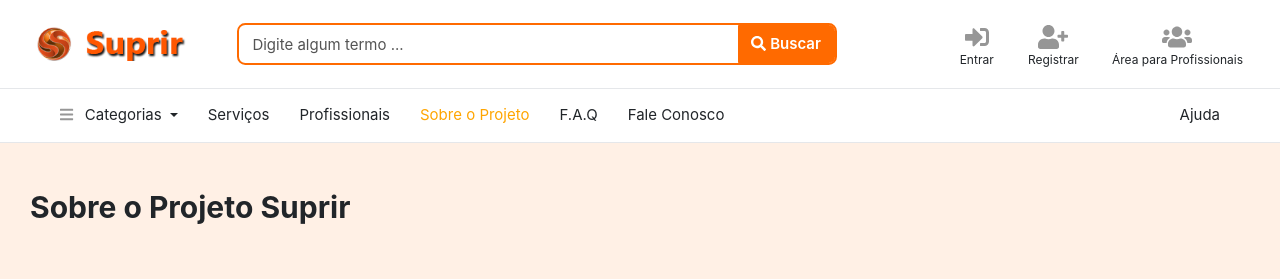
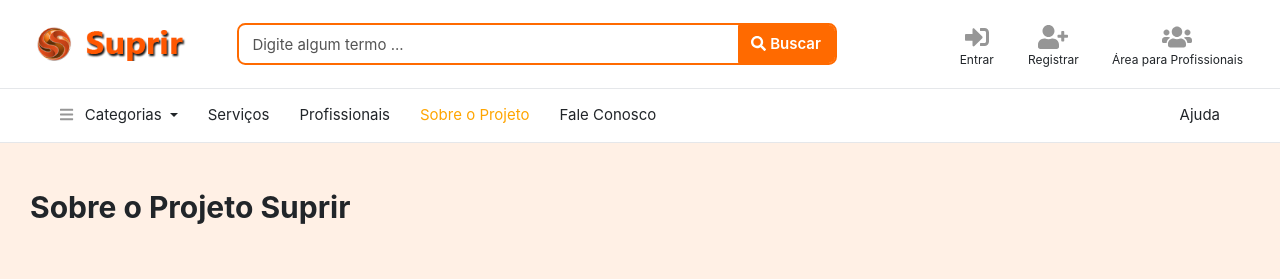
Before and after one commit to caioccc/suprir, a Django app: page /sobre/ in a window 1280 px wide. Shown: the top 280 px of the page. Run offline with Django 3.2, Linux system fonts and the light colour scheme; data comes from the database, SQL or seed files in the repository; both versions use the stored data as it was after the commit; some libraries are stand-ins or nearby versions; some web fonts are replaced.

Commit message:
remove link faq

```diff
--- a/app/templates/base.html
+++ b/app/templates/base.html
@@ -232,10 +232,6 @@
                            href="{% url 'sobre' %}">Sobre o Projeto</a>
                     </li>
                     <li class="nav-item">
-                        <a class="nav-link faq-menu"
-                           href="#">F.A.Q</a>
-                    </li>
-                    <li class="nav-item">
                         <a class="nav-link contato-menu"
                            href="{% url 'fale-conosco' %}">Fale Conosco</a>
                     </li>
```
Also changed, not shown: db.sqlite3, media/Supri-Projeto-Faça.gif (added), media/loader.gif (added), media/log_3.jpeg (added).
